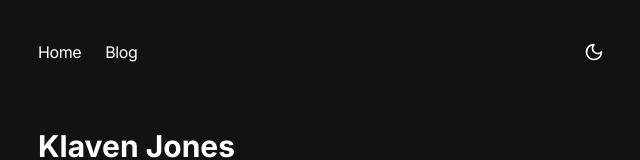
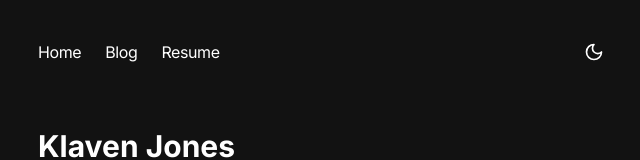
Before and after one commit to klavenjones/personal-site, a Next.js app: page / in a window 1280 px wide. Shown: the top 160 px of the page, without its empty margins (314-954 px from the left). Built offline with nearby package versions, Linux system fonts and the light colour scheme.

Commit message:
add resume and download lin to resume, and delete console log.

```diff
--- a/components/ui/header.tsx
+++ b/components/ui/header.tsx
@@ -12,6 +12,10 @@ const navItems = [
   {
     href: '/blog',
     label: 'Blog',
+  },
+  {
+    href: '/resume.pdf',
+    label: 'Resume',
   },
 ]
 
--- a/lib/api.ts
+++ b/lib/api.ts
@@ -19,7 +19,6 @@ export function getPostSlugs() {
  */
 // @eslint-disable-next-line @typescript-eslint/no-explicit-any
 export function getPostBySlug(slug: string, fields: string[]): Post {
-  console.log(fields);
   const realSlug = slug.replace(/\.md$/, "");
   const fullPath = join(postsDirectory, `${realSlug}.md`);
   const fileContents = fs.readFileSync(fullPath, "utf8");
```
Also changed, not shown: 1 other file (tests, documents, lock files or other folders).
